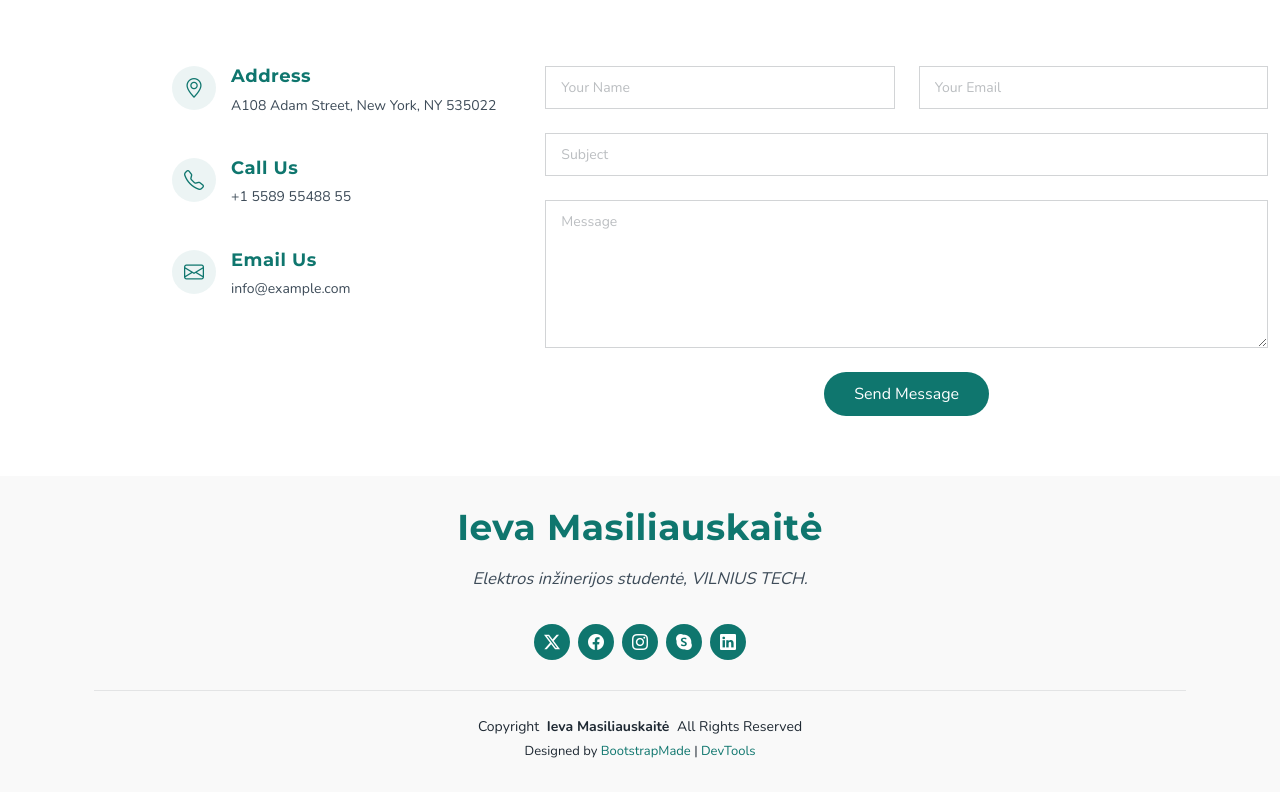
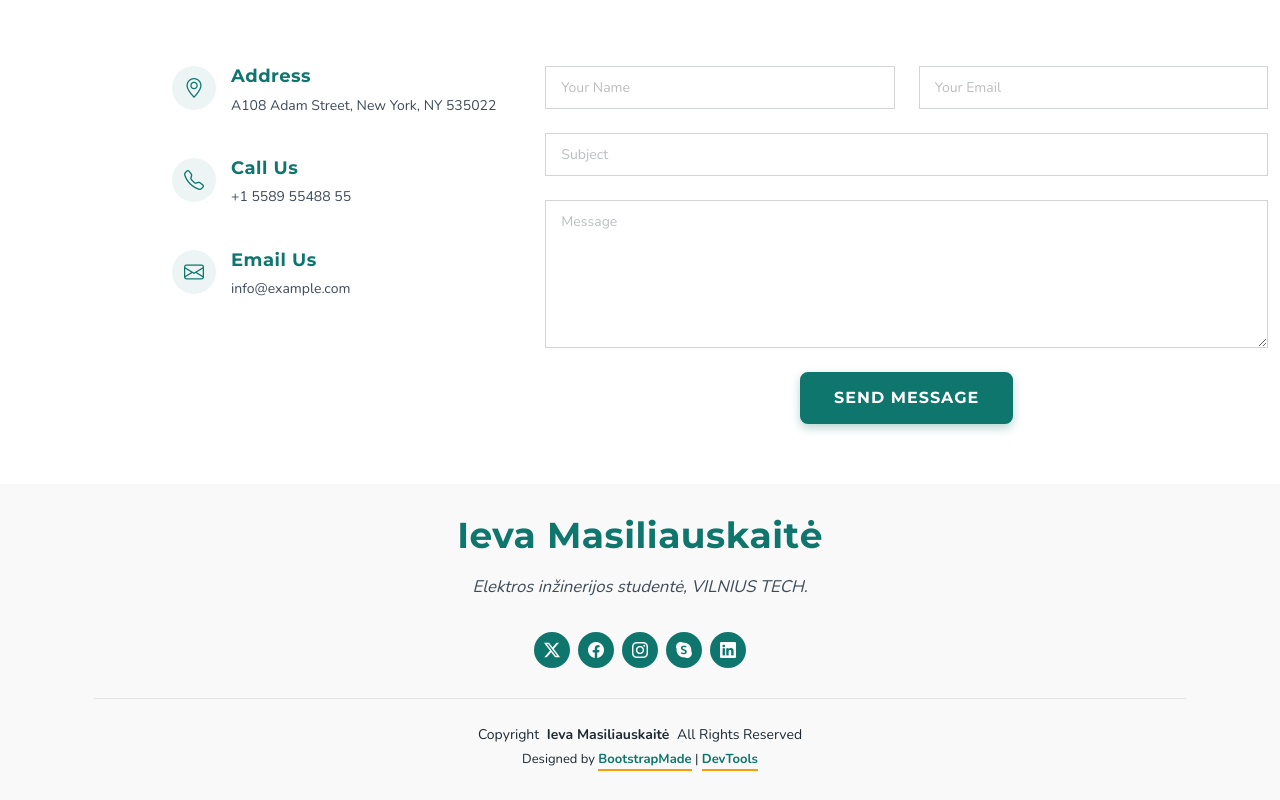
Before and after one commit to IevaMas/IevaMas.github.io, a plain HTML site: page index.html in a window 1280 px wide. Shown: the part 5270-6070 px from the top of the page. Drawn offline with nearby package versions, Linux system fonts and the light colour scheme.

Commit message:
mygtukai

```diff
--- a/assets/css/custom.css
+++ b/assets/css/custom.css
@@ -86,3 +86,64 @@ p {
   line-height: 1.8;
   color: #3e4c59;
 }
+
+/*--------------------------------------------------------------
+# 3. Mygtukai ir nuorodos
+--------------------------------------------------------------*/
+
+/* Mygtukai */
+button,
+.btn,
+.contact .php-email-form button[type=submit] {
+  font-family: var(--heading-font);
+  font-weight: 700;
+  text-transform: uppercase;
+  letter-spacing: 1px;
+  color: #ffffff;
+  background: var(--accent-color);
+  border: 2px solid var(--accent-color);
+  border-radius: 8px;
+  padding: 12px 32px;
+  box-shadow: 0 4px 10px rgba(15, 118, 110, 0.3);
+  transition: 0.3s;
+}
+
+/* Užvedus pelę */
+button:hover,
+.btn:hover,
+.contact .php-email-form button[type=submit]:hover {
+  color: var(--accent-color);
+  background: #ffffff;
+  transform: translateY(-2px);
+  box-shadow: 0 8px 16px rgba(15, 118, 110, 0.35);
+}
+
+/* Paspaudus */
+button:active,
+.btn:active,
+.contact .php-email-form button[type=submit]:active {
+  color: #ffffff;
+  background: #0b5852;
+  transform: translateY(1px);
+  box-shadow: none;
+}
+
+/* Nuorodos tekste */
+a {
+  color: var(--accent-color);
+}
+
+main p a,
+main li a,
+.footer .credits a {
+  font-weight: 700;
+  border-bottom: 2px solid var(--highlight-color);
+  padding-bottom: 1px;
+}
+
+main p a:hover,
+main li a:hover,
+.footer .credits a:hover {
+  color: var(--highlight-color);
+  border-bottom-color: var(--accent-color);
+}
```
Also changed, not shown: index.html (+2 -1 lines).
